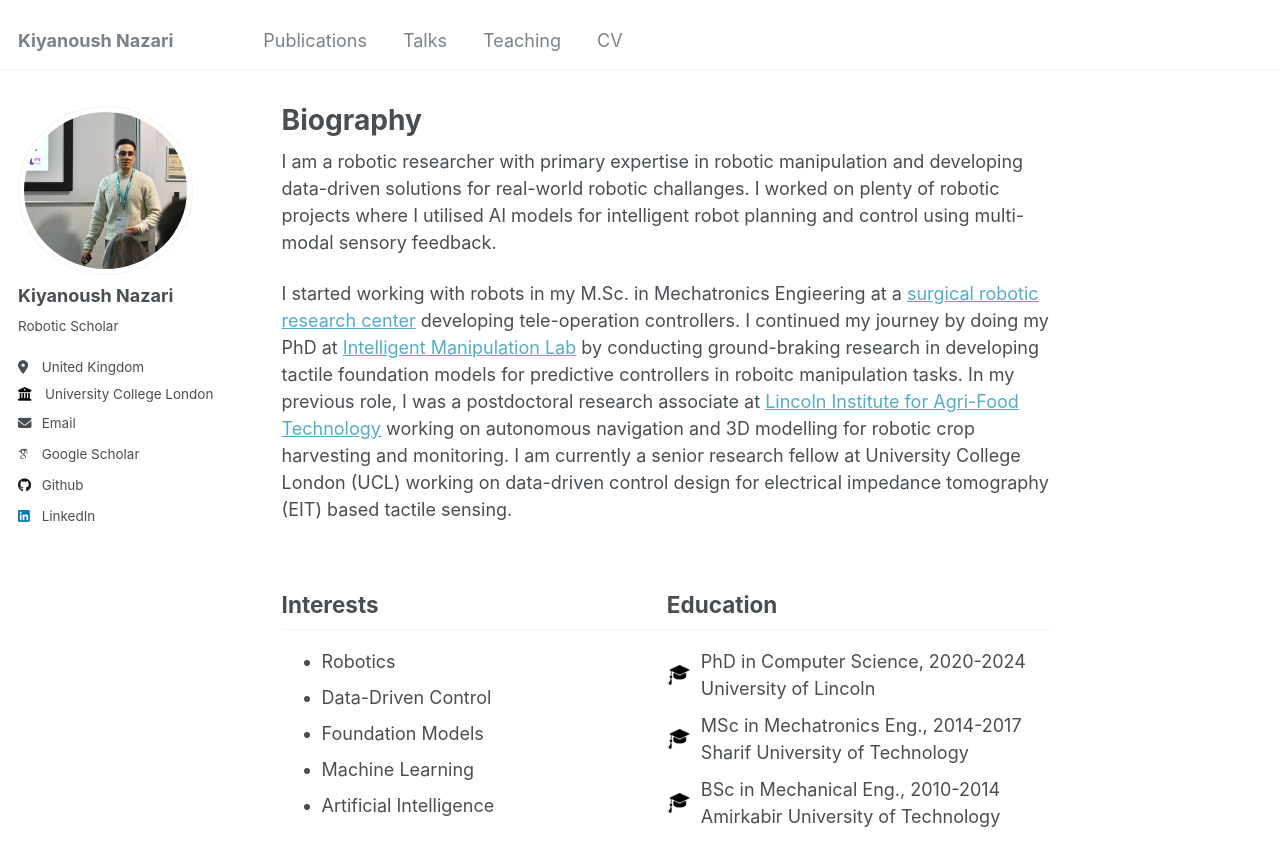
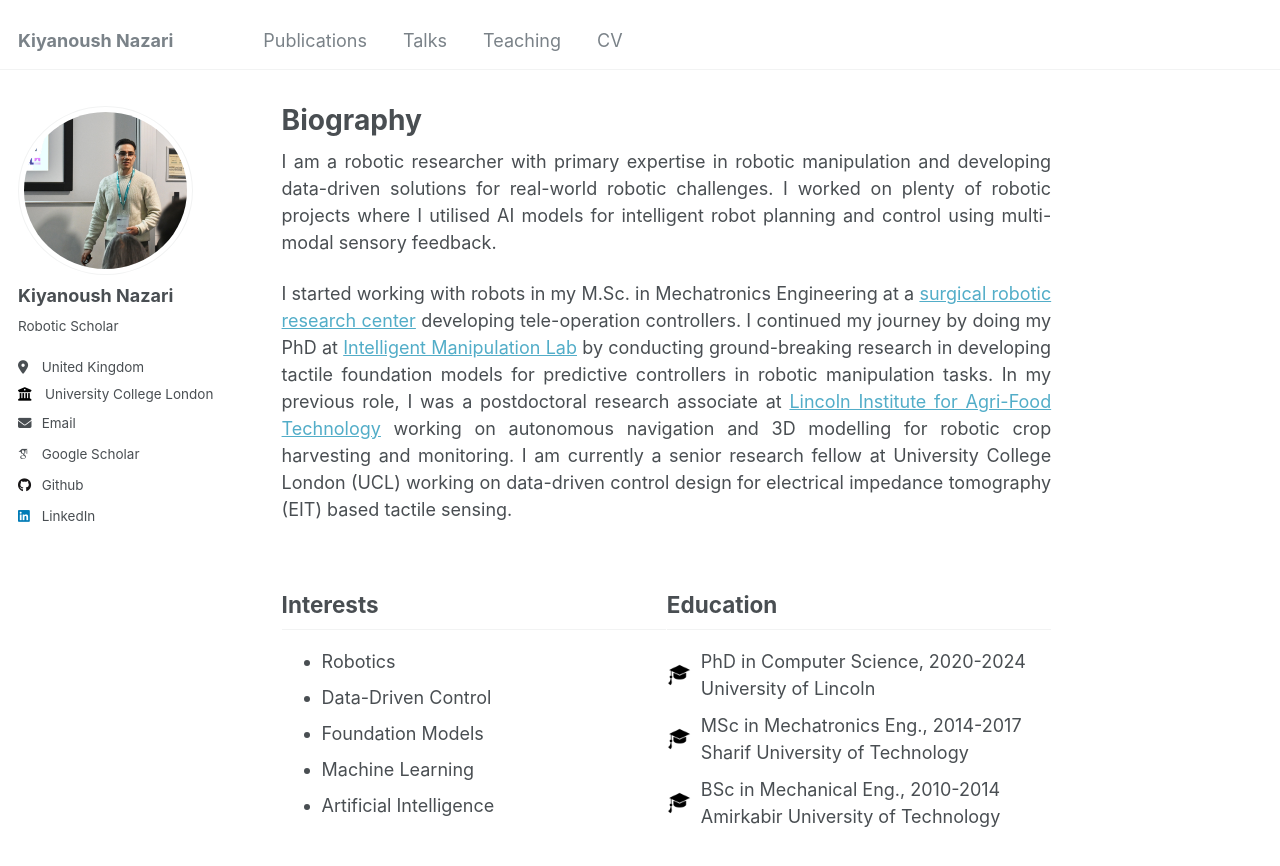
Before and after one commit to kiyanoush-nazari/kiyanoush-nazari.github.io, a Jekyll site: the page built from _pages/about.md, in a window 1280 px wide and 900 px high. Shown: the top 866 px of the window. Built offline with Jekyll 4.4.1, drawn with Linux system fonts in a browser that asks for light colours; some web fonts are replaced.

Commit message:
about me justified

```diff
--- a/_pages/about.md
+++ b/_pages/about.md
@@ -7,9 +7,23 @@ redirect_from:
   - /about.html
 ---
 
-I am a robotic researcher with primary expertise in robotic manipulation and developing data-driven solutions for real-world robotic challanges. I worked on plenty of robotic projects where I utilised AI models for intelligent robot planning and control using multi-modal sensory feedback.
+<div style="text-align: justify; text-justify: inter-word;">
 
-I started working with robots in my M.Sc. in Mechatronics Engieering at a [surgical robotic research center](https://sinamed.ir/products/sina-flex-telesurgery) developing tele-operation controllers. I continued my journey by doing my PhD at [Intelligent Manipulation Lab](https://intmanlab.com/index.html) by conducting ground-braking research in developing tactile foundation models for predictive controllers in roboitc manipulation tasks. In my previous role, I was a postdoctoral research associate at [Lincoln Institute for Agri-Food Technology](https://www.lincoln.ac.uk/liat/) working on autonomous navigation and 3D modelling for robotic crop harvesting and monitoring. I am currently a senior research fellow at University College London (UCL) working on data-driven control design for electrical impedance tomography (EIT) based tactile sensing.
+<p>
+I am a robotic researcher with primary expertise in robotic manipulation and developing data-driven solutions for real-world robotic challenges. I worked on plenty of robotic projects where I utilised AI models for intelligent robot planning and control using multi-modal sensory feedback.
+</p>
+
+<p>
+I started working with robots in my M.Sc. in Mechatronics Engineering at a
+<a href="https://sinamed.ir/products/sina-flex-telesurgery">surgical robotic research center</a>
+developing tele-operation controllers. I continued my journey by doing my PhD at
+<a href="https://intmanlab.com/index.html">Intelligent Manipulation Lab</a>
+by conducting ground-breaking research in developing tactile foundation models for predictive controllers in robotic manipulation tasks. In my previous role, I was a postdoctoral research associate at
+<a href="https://www.lincoln.ac.uk/liat/">Lincoln Institute for Agri-Food Technology</a>
+working on autonomous navigation and 3D modelling for robotic crop harvesting and monitoring. I am currently a senior research fellow at University College London (UCL) working on data-driven control design for electrical impedance tomography (EIT) based tactile sensing.
+</p>
+
+</div>
 
 <style>
   .custom-bullets ul {
```
